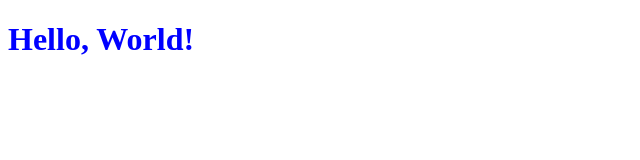
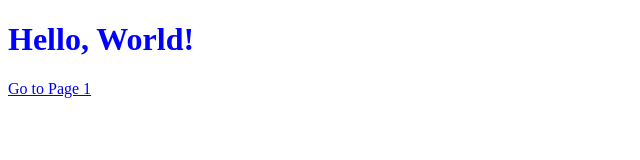
Before and after one commit to yyvizca/WST-WEB-DEV, a plain HTML site: page index.html in a window 1280 px wide. Shown: the whole page, without its empty margins (0-640 px from the left). Drawn offline with Linux system fonts and the light colour scheme.

Commit message:
Update index.html

```diff
--- a/index.html
+++ b/index.html
@@ -8,5 +8,6 @@
 </head>
 <body>
     <h1>Hello, World!</h1>
+    <a href="page1.html">Go to Page 1</a>
 </body>
 </html>
```
